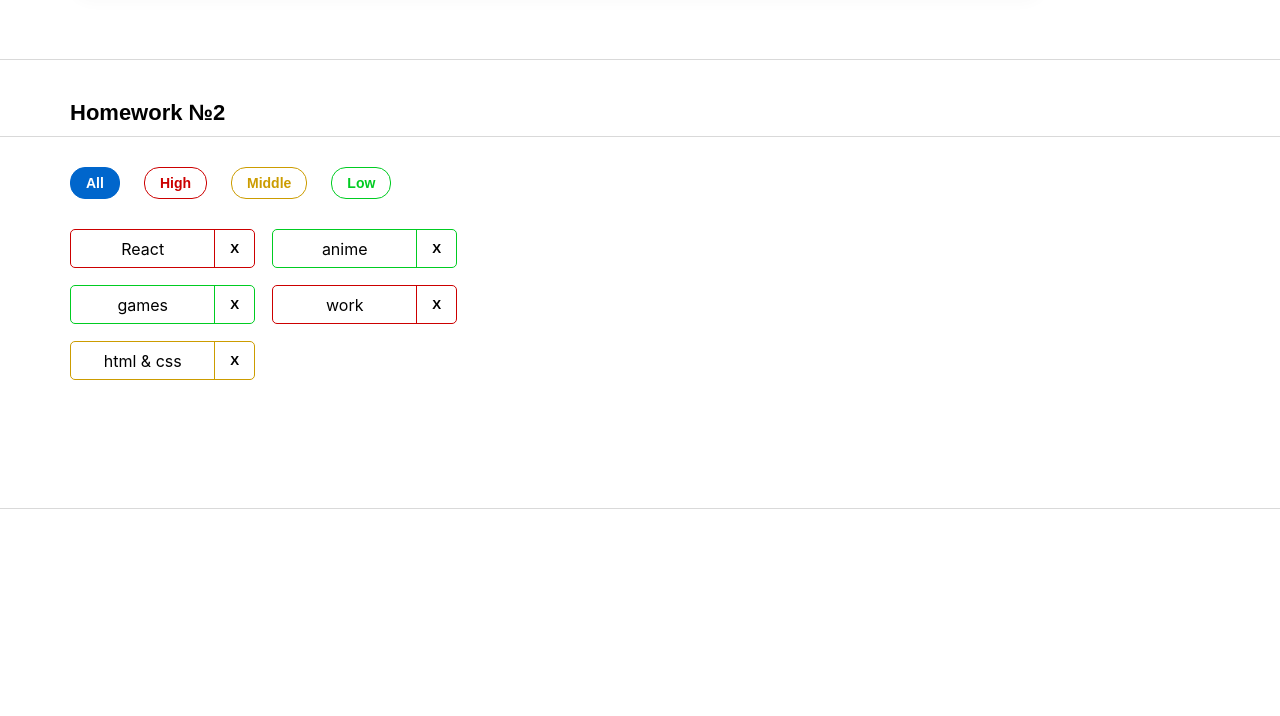
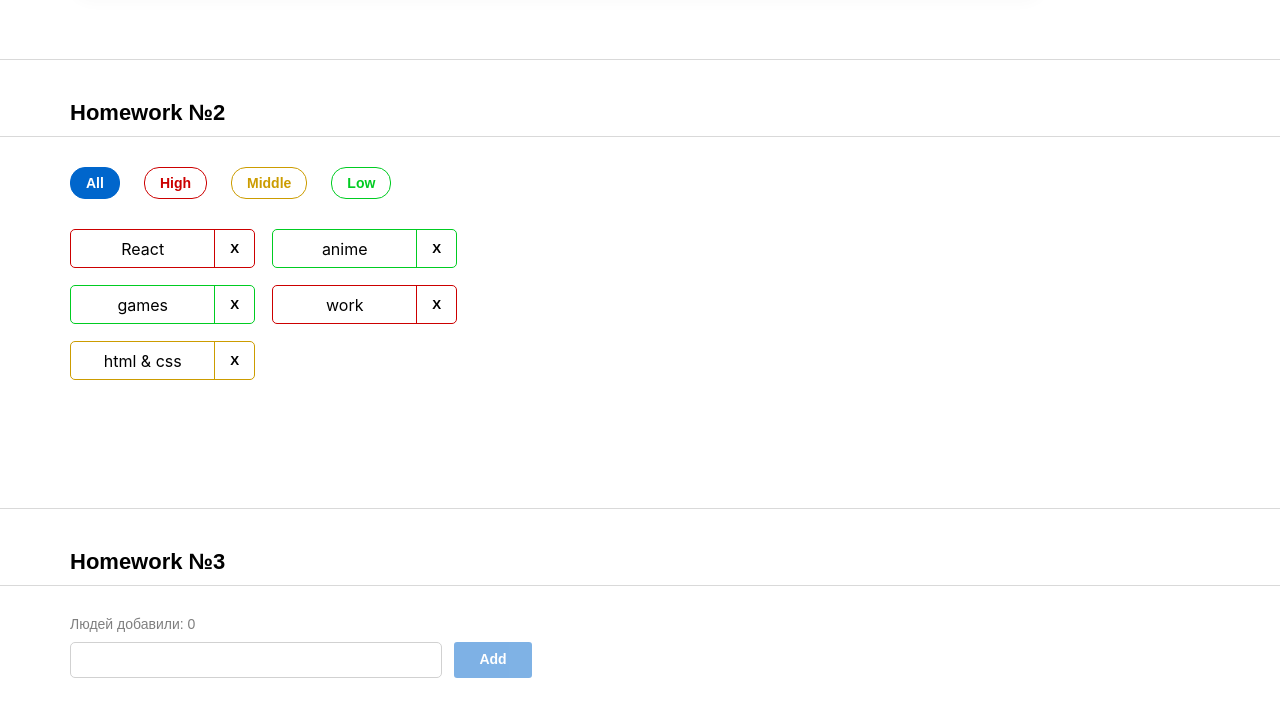
Before and after one commit to KamzeyevaAnastasiya/IT_Incubator_HW_2, a React (Create React App) app: page /junior-plus in a window 1280 px wide. Shown: the part 519-1235 px from the top of the page. Before the commit the page ends 1158 px from the top, so only its background shows below. Built offline with nearby package versions, Linux system fonts and the light colour scheme.

Commit message:
Added HW3

```diff
--- a/package.json
+++ b/package.json
@@ -4,9 +4,9 @@
   "version": "0.1.0",
   "private": true,
   "dependencies": {
-    "@emotion/react": "11.10.4",
-    "@emotion/styled": "11.10.4",
-    "@mui/material": "5.10.6",
+    "@emotion/react": "^11.14.0",
+    "@emotion/styled": "^11.14.1",
+    "@mui/material": "^7.3.2",
     "@testing-library/jest-dom": "5.16.5",
     "@testing-library/react": "13.3.0",
     "@testing-library/user-event": "13.5.0",
--- a/src/s1-main/App.tsx
+++ b/src/s1-main/App.tsx
@@ -2,14 +2,15 @@
 import s from './App.module.css'
 import HW1 from '../s2-homeworks/hw01/HW1'
 import HW2 from '../s2-homeworks/hw02/HW2';
+import HW3 from '../s2-homeworks/hw03/HW3';
 
 function App() {
     return (
         <div className={s.App}>
             <HW1/>
             <HW2/>
-            {/*раскомментировать по ходу выполнения*/}
-            {/*<HW3/>*/}
+            <HW3/>
+
             {/*<HW4/>*/}
 
             {/*при выполнении дз 5 и более - закомментировать здесь дз 1-4, так как они есть внутри дз 5*/}
--- a/src/s2-homeworks/hw03/Greeting.module.css
+++ b/src/s2-homeworks/hw03/Greeting.module.css
@@ -1,35 +1,93 @@
 .greetingForm {
+    gap: 10px;
 }
 
 .inputAndButtonContainer {
+    display: flex;
+    align-items: flex-start;
+
+    gap: 12px;
 }
 
 .error {
+    font-family: "Montserrat", sans-serif;
+    font-weight: 400;
+    font-size: 14px;
+    color: #c00;
+    margin-top: 8px;
 }
 
 .input {
+    border: 1px solid #d1d1d1;
+    border-radius: 5px;
+    width: 372px;
+    height: 36px;
+    padding: 0 10px;
+    font-family: "Montserrat", sans-serif;
+    font-size: 14px;
+    box-sizing: border-box;
 }
 
 .input:focus {
+    outline: none;
+    border-color: #06c;
 }
 
 .errorInput {
+    border: 1px solid #c00;
+    border-radius: 5px;
+    width: 372px;
+    height: 36px;
+    padding: 0 10px;
+    font-family: "Montserrat", sans-serif;
+    font-size: 14px;
+    box-sizing: border-box;
 }
 
 .button {
+    border-radius: 3px;
+    padding: 5px 24px;
+    width: 78px;
+    height: 36px;
+    background: #06c;
+    font-family: "Montserrat", sans-serif;
+    font-weight: 600;
+    font-size: 14px;
+    line-height: 1.42857;
+    color: #fff;
+    border: none;
+    cursor: pointer;
+    transition: all 0.2s ease;
+    box-sizing: border-box;
 }
 
 .button:focus {
+    outline: none;
+    box-shadow: 0 0 0 2px rgba(0, 102, 204, 0.3);
 }
 
 .button:active {
+    background: #06c;
 }
 
 .button:disabled {
+    background: #06c;
+    opacity: 0.5;
+    cursor: not-allowed;
+    transform: none;
 }
 
 .text {
+    font-family: "Montserrat", sans-serif;
+    font-weight: 400;
+    font-size: 14px;
+    color: rgba(0, 0, 0, 0.5);
 }
 
 .greeting {
+    font-family: "Montserrat", sans-serif;
+    font-weight: 500;
+    font-size: 14px;
+    color: #000;
+    margin-top: 10px;
 }
--- a/src/s2-homeworks/hw03/Greeting.tsx
+++ b/src/s2-homeworks/hw03/Greeting.tsx
@@ -2,14 +2,14 @@
 import s from './Greeting.module.css'
 
 type GreetingPropsType = {
-    name: any // need to fix any
-    setNameCallback: any // need to fix any
-    addUser: any // need to fix any
-    onBlur: any // need to fix any
-    onEnter: any // need to fix any
-    error: any // need to fix any
-    totalUsers: any // need to fix any
-    lastUserName?: any // need to fix any
+    name: string // need to fix any
+    setNameCallback: (e: ChangeEvent<HTMLInputElement>) => void // need to fix any
+    addUser: () => void  // need to fix any
+    onBlur: () => void  // need to fix any
+    onEnter: (e: KeyboardEvent<HTMLInputElement>) => void  // need to fix any
+    error: string  // need to fix any
+    totalUsers: number // need to fix any
+    lastUserName?: string // need to fix any
 }
 
 // презентационная компонента (для верстальщика)
@@ -25,7 +25,7 @@
         lastUserName,
     } // деструктуризация пропсов
 ) => {
-    const inputClass = s.errorInput // need to fix with (?:)
+    const inputClass = error ? s.errorInput : s.input // need to fix with (?:)
 
     return (
         <div id={'hw3-form'} className={s.greetingForm}>
@@ -57,7 +57,7 @@
                     className={s.button}
                     disabled={!name.trim()}
                 >
-                    add
+                    Add
                 </button>
             </div>
 
--- a/src/s2-homeworks/hw03/GreetingContainer.tsx
+++ b/src/s2-homeworks/hw03/GreetingContainer.tsx
@@ -1,20 +1,32 @@
-import React, { ChangeEvent, KeyboardEvent, useState } from 'react'
+import React, {ChangeEvent, KeyboardEvent, useState} from 'react'
 import Greeting from './Greeting'
 import { UserType } from './HW3'
 
 type GreetingContainerPropsType = {
-    users: any // need to fix any
-    addUserCallback: any // need to fix any
+    users: UserType[] // need to fix any
+    addUserCallback: (name: string) => void // need to fix any
 }
 
-export const pureAddUser = (name: any, setError: any, setName: any, addUserCallback: any) => {
+export const pureAddUser = (name: string, setError: (error: string) => void, setName: (name: string) => void, addUserCallback: (name: string) => void) => {
+    if(name.trim() === '') {
+        setError('Ошибка! Введите имя!')
+    } else {
+        addUserCallback(name)
+        setName('')
+    }
     // если имя пустое - показать ошибку, иначе - добавить юзера и очистить инпут
 }
 
-export const pureOnBlur = (name: any, setError: any) => { // если имя пустое - показать ошибку
+export const pureOnBlur = (name: string, setError: (error: string) => void) => { // если имя пустое - показать ошибку
+    if(name.trim() === '') {
+        setError('Ошибка! Введите имя!')
+    }
 }
 
-export const pureOnEnter = (e: any, addUser: any) => { // если нажата кнопка Enter - добавить
+export const pureOnEnter = (e: KeyboardEvent<HTMLInputElement>, addUser: () => void) => { // если нажата кнопка Enter - добавить
+    if (e.key === 'Enter') {
+        addUser()
+    }
 }
 
 // более простой и понятный для новичков
@@ -26,12 +38,11 @@
     addUserCallback,
 }) => {
     // деструктуризация пропсов
-    const [name, setName] = useState<any>('') // need to fix any
-    const [error, setError] = useState<any>('') // need to fix any
+    const [name, setName] = useState<string>('') // need to fix any
+    const [error, setError] = useState<string>('') // need to fix any
 
-    const setNameCallback = (e: any) => { // need to fix any
-        setName('some name') // need to fix
-
+    const setNameCallback = (e: ChangeEvent<HTMLInputElement>) => { // need to fix any
+        setName(e.currentTarget.value) // need to fix
         error && setError('')
     }
     const addUser = () => {
@@ -42,12 +53,12 @@
         pureOnBlur(name, setError)
     }
 
-    const onEnter = (e: any) => {
+    const onEnter = (e: KeyboardEvent<HTMLInputElement>) => {
         pureOnEnter(e, addUser)
     }
 
-    const totalUsers = 0 // need to fix
-    const lastUserName = 'some name' // need to fix
+    const totalUsers = users.length // need to fix
+    const lastUserName = users.length > 0 ? users[users.length - 1].name : ''// need to fix
 
     return (
         <Greeting
--- a/src/s2-homeworks/hw03/HW3.tsx
+++ b/src/s2-homeworks/hw03/HW3.tsx
@@ -19,26 +19,26 @@
 
 // types
 export type UserType = {
-    _id: any // need to fix any
-    name: any // need to fix any
+    _id: string // need to fix any
+    name: string // need to fix any
 }
 
-export const pureAddUserCallback = (name: any, setUsers: any, users: any) => { // need to fix any
+export const pureAddUserCallback = (name: string, setUsers: (users: UserType[]) => void, users: UserType[]) => { // need to fix any
     const user = { // need to fix
-    }
+    _id: v1(), name}
     setUsers([...users, user])
 }
 
 const HW3 = () => {
-    const [users, setUsers] = useState<any>([]) // need to fix any
+    const [users, setUsers] = useState<UserType[]>([]) // need to fix any
 
-    const addUserCallback = (name: any) => { // need to fix any
+    const addUserCallback = (name: string) => { // need to fix any
         pureAddUserCallback(name, setUsers, users)
     }
 
     return (
         <div id={'hw3'}>
-            <div className={s2.hwTitle}>Homework #3</div>
+            <div className={s2.hwTitle}>Homework №3</div>
             {/*для автоматической проверки дз (не менять)*/}
 
             <div className={s2.hw}>
```
Also changed, not shown: 1 other file (tests, documents, lock files or other folders).
